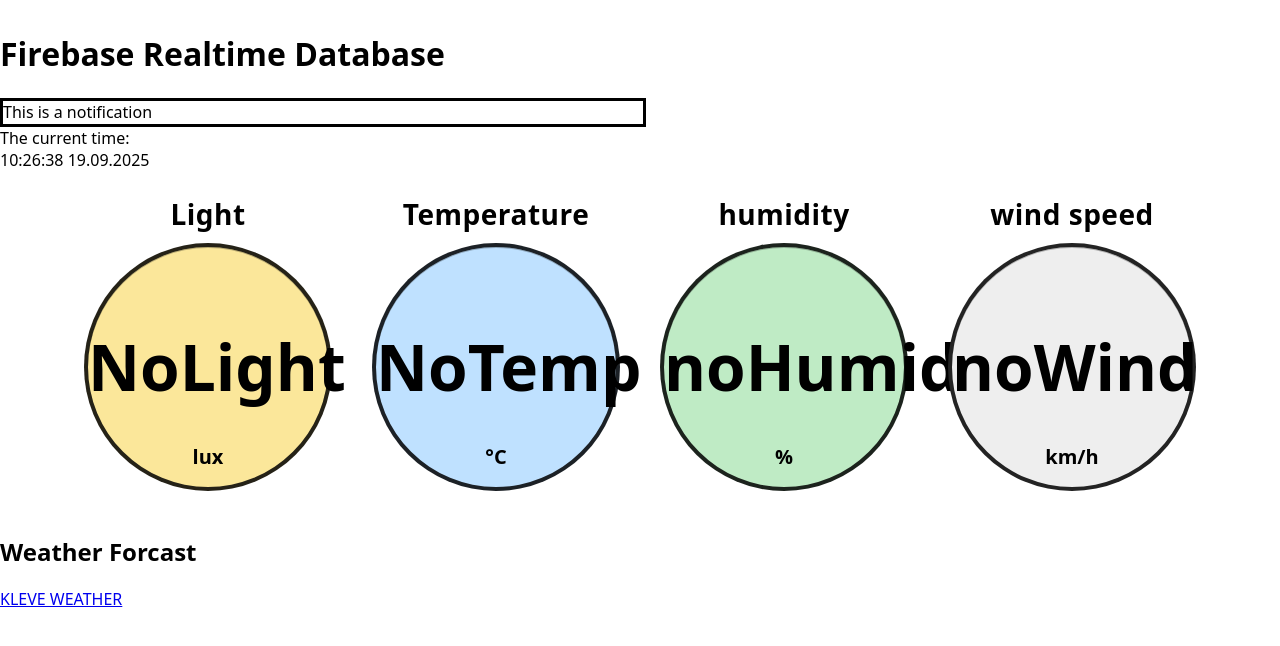
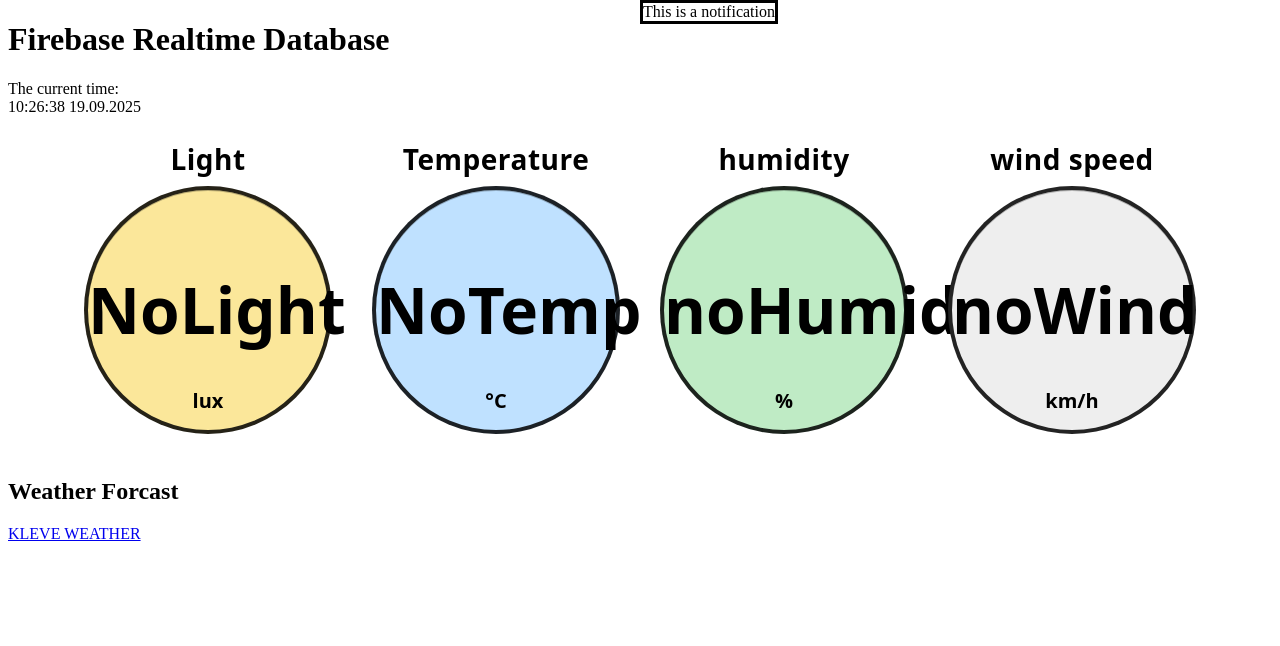
Before and after one commit to roeepanzer/learning, a plain HTML site: page index.html in a window 1280 px wide. Drawn offline with Linux system fonts and the light colour scheme; no server answers; a script that the page names is missing.

Commit message:
Update style.css

```diff
--- a/style.css
+++ b/style.css
@@ -1,4 +1,4 @@
-body {
+ody {
   font-family: system-ui, Arial, sans-serif;
   max-width: auto;
   min-width: 200px;
@@ -13,13 +13,13 @@
 
 h1 {
   max-width: 50%;
+  left: 0%
 }
 
 #notification {
   max-width: 50%;
-  position: absolut;
-  top: 0%;
-  right: 0%;
+  position: fixed;
+  top: 0px;
   left: 50%;
   border: 3px, solid, black;
 }
```
